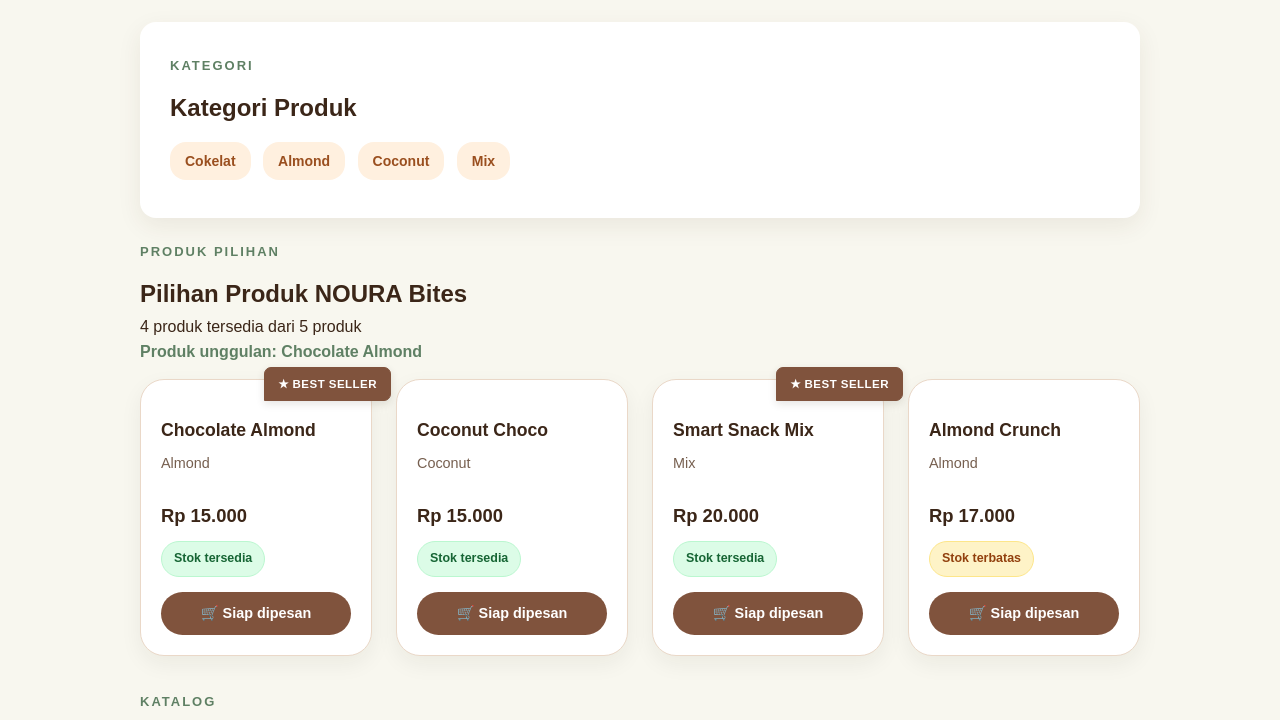
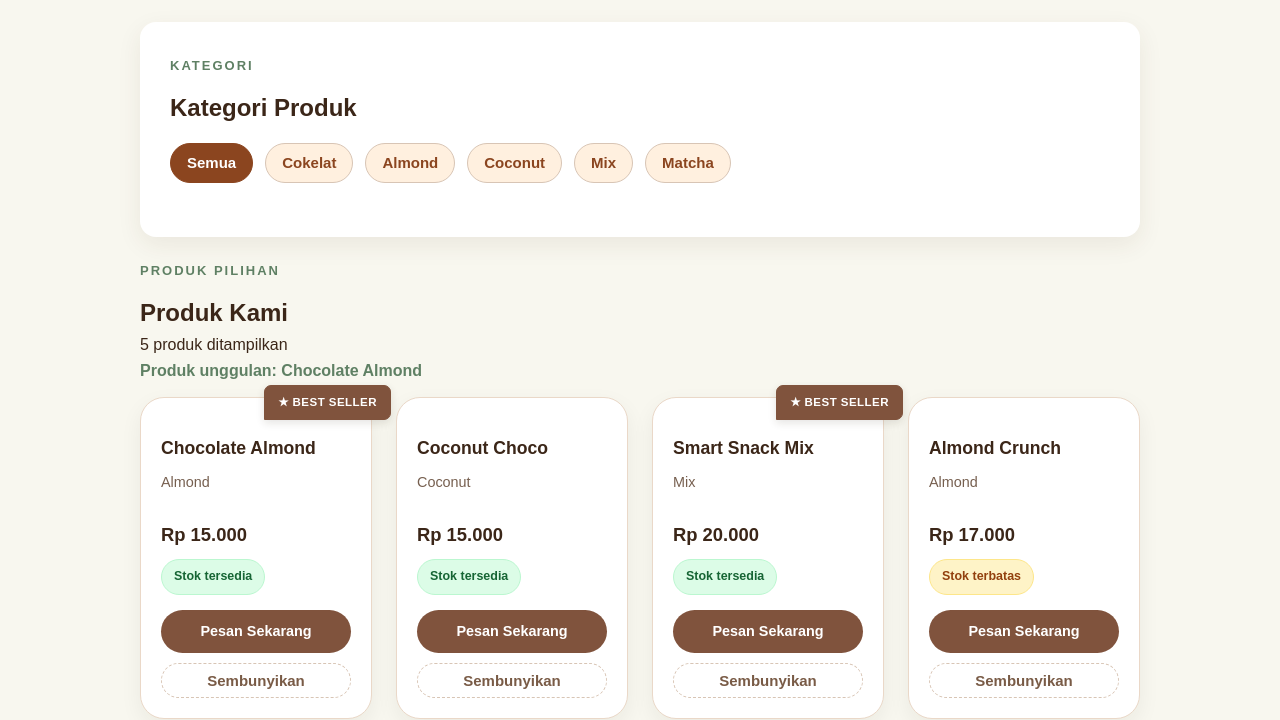
Before and after one commit to DiahAyuWulandari9/website-umkm, a plain HTML site: page produk.html in a window 1280 px wide. Shown: the part 264-984 px from the top of the page. Drawn offline with Linux system fonts and the light colour scheme.

Commit message:
feat: add DOM product filter rendering

```diff
--- a/css/style.css
+++ b/css/style.css
@@ -1475,3 +1475,64 @@ audio {
         transform: none;
     }
 }
+
+/* P11 - CSS STATE VISUAL FILTER PRODUK */
+
+.filter-bar {
+  display: flex;
+  flex-wrap: wrap;
+  gap: 0.75rem;
+  margin-block: 1rem 1.5rem;
+}
+
+.filter-button {
+  border: 1px solid #d8c5b5;
+  border-radius: 999px;
+  background: #fff0df;
+  color: #8b451f;
+  padding: 0.65rem 1rem;
+  font-weight: 700;
+  cursor: pointer;
+}
+
+.filter-button:hover,
+.filter-button:focus-visible {
+  border-color: #8b451f;
+  outline: 2px solid rgb(139 69 31 / 20%);
+  outline-offset: 2px;
+  background-color: #f3dfca;
+}
+
+.filter-button.is-active {
+  background: #8b451f;
+  border-color: #8b451f;
+  color: #ffffff;
+}
+
+.empty-state {
+  grid-column: 1 / -1;
+  border: 1px dashed #d8c5b5;
+  border-radius: 1rem;
+  padding: 1rem;
+  background: #f8f6ef;
+  color: #795b46;
+}
+
+/* Tombol Sembunyikan pada kartu (latihan remove) */
+.js-product-card .ghost-button {
+  width: 100%;
+  padding: 0.5rem 0.75rem;
+  border: 1px dashed #d8c5b5;
+  border-radius: 999px;
+  background: transparent;
+  color: #795b46;
+  font-weight: 700;
+  cursor: pointer;
+}
+
+.js-product-card .ghost-button:hover,
+.js-product-card .ghost-button:focus-visible {
+  border-color: #8b451f;
+  color: #8b451f;
+  background: #fff0df;
+}
--- a/js/app.js
+++ b/js/app.js
@@ -36,64 +36,147 @@ function statusStok(stok) {
     return { label: "Stok tersedia", className: "available" };
 }
 
-// Membuat satu kartu produk dalam bentuk HTML
-function buatKartuProduk(produk) {
-    const status = statusStok(produk.stok);
+// ==================================================
+// P11 - DOM, EVENTS, DAN RENDERING
+// ==================================================
 
-    return `
-        <article class="js-product-card">
-            ${produk.unggulan ? `
-                <span class="best-seller-badge">★ BEST SELLER</span>
-            ` : ""}
-            <h3>${produk.nama}</h3>
-            <p class="category-note">${produk.kategori}</p>
-            <p class="price">${formatRupiah(produk.harga)}</p>
-            <span class="stock-badge ${status.className}">${status.label}</span>
-            <a
-                href="${produk.stok > 0 ? "kontak.html" : "#"}"
-                class="product-action${produk.stok <= 0 ? " is-disabled" : ""}"
-                ${produk.stok <= 0 ? 'aria-disabled="true" tabindex="-1"' : ""}
-                aria-label="${produk.stok > 0 ? `Pesan ${produk.nama}` : `Stok ${produk.nama} habis`}"
-            >
-                ${produk.stok > 0 ? "🛒 Siap dipesan" : "Stok habis"}
-            </a>
-        </article>
-    `;
+// 1) DOM selection: ambil elemen target sekali di awal.
+const produkGrid = document.querySelector("#produk-grid");        // wadah kartu produk
+const produkStatus = document.querySelector("#produk-status");    // teks jumlah produk
+const unggulan = document.querySelector("#produk-unggulan");      // teks produk unggulan
+const tombolFilter = document.querySelectorAll("[data-filter]");  // semua tombol filter
+
+console.log("Target DOM:", { produkGrid, produkStatus, unggulan, tombolFilter });
+
+// 2) Function pembuat empty state (hanya membuat elemen, belum menempelkan ke halaman)
+function buatEmptyState(kategori) {
+    const empty = document.createElement("p");
+    empty.classList.add("empty-state");
+    empty.textContent = `Belum ada produk pada kategori ${kategori}`;
+    return empty;
 }
 
-// Menampilkan data produk ke halaman
-function renderProduk() {
-    const grid = document.querySelector("#produk-dinamis");
-    const ringkasan = document.querySelector("#produk-ringkasan");
-    const unggulan = document.querySelector("#produk-unggulan");
+// 3) Function pembuat kartu produk: input 1 object produk -> output 1 elemen <article>
+function buatElemenProduk(produk) {
+    const card = document.createElement("article");
+    card.classList.add("js-product-card");
 
-    // Hentikan proses jika elemen HTML yang dibutuhkan tidak ditemukan
-    if (!grid || !ringkasan || !unggulan) {
-        console.error("Target render produk belum lengkap.");
+    // Badge BEST SELLER hanya untuk produk unggulan
+    if (produk.unggulan) {
+        const badge = document.createElement("span");
+        badge.classList.add("best-seller-badge");
+        badge.textContent = "★ BEST SELLER";
+        card.append(badge);
+    }
+
+    const title = document.createElement("h3");
+    title.textContent = produk.nama;              // textContent: teks aman, bukan HTML
+
+    const category = document.createElement("p");
+    category.classList.add("category-note");
+    category.textContent = produk.kategori;
+
+    const price = document.createElement("p");
+    price.classList.add("price");
+    price.textContent = formatRupiah(produk.harga);
+
+    const stock = document.createElement("span");
+    const status = statusStok(produk.stok);       // pakai function dari P10
+    stock.classList.add("stock-badge");
+    if (status.className) {
+        stock.classList.add(status.className);    // available / warning / empty
+    }
+    stock.textContent = status.label;
+
+    const aksi = document.createElement("a");
+    aksi.classList.add("product-action");
+    if (produk.stok > 0) {
+        aksi.href = "kontak.html";
+        aksi.textContent = "Pesan Sekarang";
+    } else {
+        aksi.href = "#";
+        aksi.textContent = "Stok Habis";
+        aksi.classList.add("is-disabled");
+        aksi.setAttribute("aria-disabled", "true");
+        aksi.setAttribute("tabindex", "-1");
+    }
+
+    // Latihan remove(): tombol untuk menyembunyikan kartu dari tampilan saat ini
+    const removeButton = document.createElement("button");
+    removeButton.type = "button";
+    removeButton.textContent = "Sembunyikan";
+    removeButton.classList.add("ghost-button");
+
+    removeButton.addEventListener("click", () => {
+        card.remove();   // hanya menghapus elemen dari DOM, array daftarProduk tidak berubah
+        produkStatus.textContent = "Satu kartu disembunyikan dari tampilan sementara";
+        console.log("Kartu dihapus dari DOM:", produk.nama,
+                    "| jumlah data di array:", daftarProduk.length);
+    });
+
+    card.append(title, category, price, stock, aksi, removeButton);
+    return card;
+}
+
+// 4) Function render: filter data -> kosongkan grid -> buat kartu -> tempel ke grid
+function renderProduk(kategoriAktif = "Semua") {
+    // Guard: hentikan jika target tidak ditemukan
+    if (!produkGrid || !produkStatus) {
+        console.warn("Target render produk tidak ditemukan.");
         return;
     }
 
-    // Mengolah data produk
-    const produkTersedia = daftarProduk.filter((produk) => produk.stok > 0);
-    const produkUnggulan = daftarProduk.find((produk) => produk.unggulan === true);
-    const markupProduk = produkTersedia.map(buatKartuProduk).join("");
+    console.log("Render kategori:", kategoriAktif);
 
-    // Menampilkan hasil ke halaman
-    grid.innerHTML = markupProduk;
-    ringkasan.textContent =
-        `${produkTersedia.length} produk tersedia dari ${daftarProduk.length} produk`;
+    // Filter data: "Semua" = semua produk, selain itu saring berdasarkan kategori
+    const produkTampil = kategoriAktif === "Semua"
+        ? daftarProduk
+        : daftarProduk.filter((produk) => produk.kategori === kategoriAktif);
 
-    unggulan.textContent = produkUnggulan
-        ? `Produk unggulan: ${produkUnggulan.nama}`
-        : "Tidak ada produk unggulan saat ini";
+    // Teks produk unggulan: produk unggulan pertama yang stoknya masih ada
+    if (unggulan) {
+        const produkUnggulan = daftarProduk.find((produk) => produk.unggulan && produk.stok > 0);
+        unggulan.textContent = produkUnggulan
+            ? `Produk unggulan: ${produkUnggulan.nama}`
+            : "Tidak ada produk unggulan saat ini";
+    }
 
-    // Debugging data
-    daftarProduk.forEach((produk) => {
-        console.log("Debug produk:", produk.nama, "stok:", produk.stok);
+    // replaceChildren() tanpa argumen = kosongkan grid agar kartu tidak dobel
+    produkGrid.replaceChildren();
+
+    // Empty state bila hasil filter kosong
+    if (produkTampil.length === 0) {
+        produkGrid.append(buatEmptyState(kategoriAktif));
+        produkStatus.textContent = "0 produk ditemukan";
+        console.table(produkTampil);
+        return;
+    }
+
+    produkTampil.forEach((produk) => {
+        produkGrid.append(buatElemenProduk(produk));
     });
 
-    console.table(produkTersedia);
+    produkStatus.textContent = `${produkTampil.length} produk ditampilkan`;
+    console.table(produkTampil);
 }
 
-// Jalankan setelah struktur HTML selesai dimuat
-document.addEventListener("DOMContentLoaded", renderProduk);
+// 5) Event listener: satu listener per tombol filter
+tombolFilter.forEach((tombol) => {
+    tombol.addEventListener("click", (event) => {
+        const tombolAktif = event.currentTarget;     // tombol yang menerima listener
+        const kategori = tombolAktif.dataset.filter; // nilai data-filter
+
+        // classList: pindahkan state aktif ke tombol yang diklik
+        tombolFilter.forEach((item) => {
+            item.classList.remove("is-active");
+            item.setAttribute("aria-pressed", "false");
+        });
+        tombolAktif.classList.add("is-active");
+        tombolAktif.setAttribute("aria-pressed", "true");
+
+        renderProduk(kategori);
+    });
+});
+
+// 6) Render awal
+renderProduk();
--- a/produk.html
+++ b/produk.html
@@ -44,22 +44,24 @@
         <section class="category-section" aria-labelledby="kategori-title">
             <p class="eyebrow">KATEGORI</p>
             <h2 id="kategori-title">Kategori Produk</h2>
-            <ul>
-                <li>Cokelat</li>
-                <li>Almond</li>
-                <li>Coconut</li>
-                <li>Mix</li>
-            </ul>
+            <div class="filter-bar" aria-label="Filter kategori produk">
+                <button type="button" class="filter-button is-active" data-filter="Semua" aria-pressed="true">Semua</button>
+                <button type="button" class="filter-button" data-filter="Choco" aria-pressed="false">Cokelat</button>
+                <button type="button" class="filter-button" data-filter="Almond" aria-pressed="false">Almond</button>
+                <button type="button" class="filter-button" data-filter="Coconut" aria-pressed="false">Coconut</button>
+                <button type="button" class="filter-button" data-filter="Mix" aria-pressed="false">Mix</button>
+                <button type="button" class="filter-button" data-filter="Matcha" aria-pressed="false">Matcha</button>
+            </div>
         </section>
 
         <!-- PRODUK DINAMIS -->
         <section class="featured-products" aria-labelledby="produk-dinamis-title">
             <p class="eyebrow">PRODUK PILIHAN</p>
-            <h2 id="produk-dinamis-title">Pilihan Produk NOURA Bites</h2>
+            <h2 id="produk-dinamis-title">Produk Kami</h2>
 
-            <p id="produk-ringkasan" aria-live="polite"> Data produk sedang disiapkan... </p>
-            <p id="produk-unggulan" aria-live="polite"> Produk unggulan akan ditentukan melalui JavaScript</p>
-            <div id="produk-dinamis" class="js-product-grid"></div>
+            <p id="produk-status" aria-live="polite">Produk belum dimuat</p>
+            <p id="produk-unggulan" aria-live="polite">Produk unggulan akan ditentukan melalui JavaScript</p>
+            <div id="produk-grid" class="js-product-grid"></div>
         </section>
 
         <!-- KATALOG PRODUK -->
```
